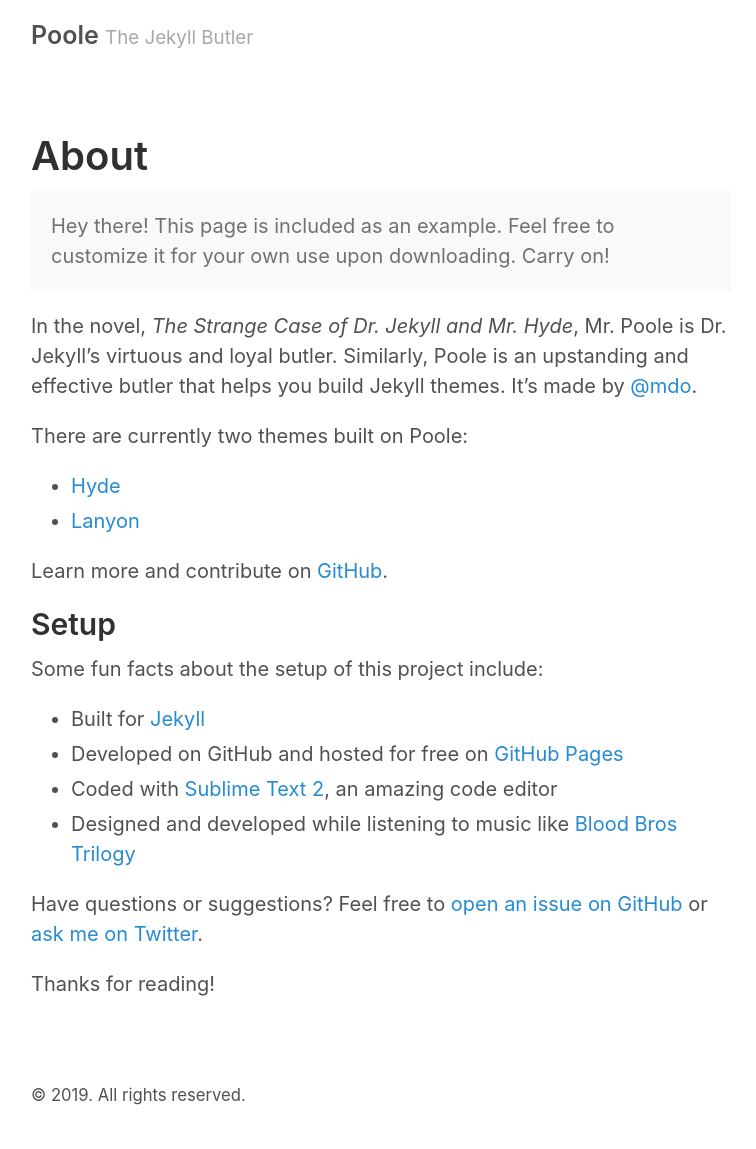
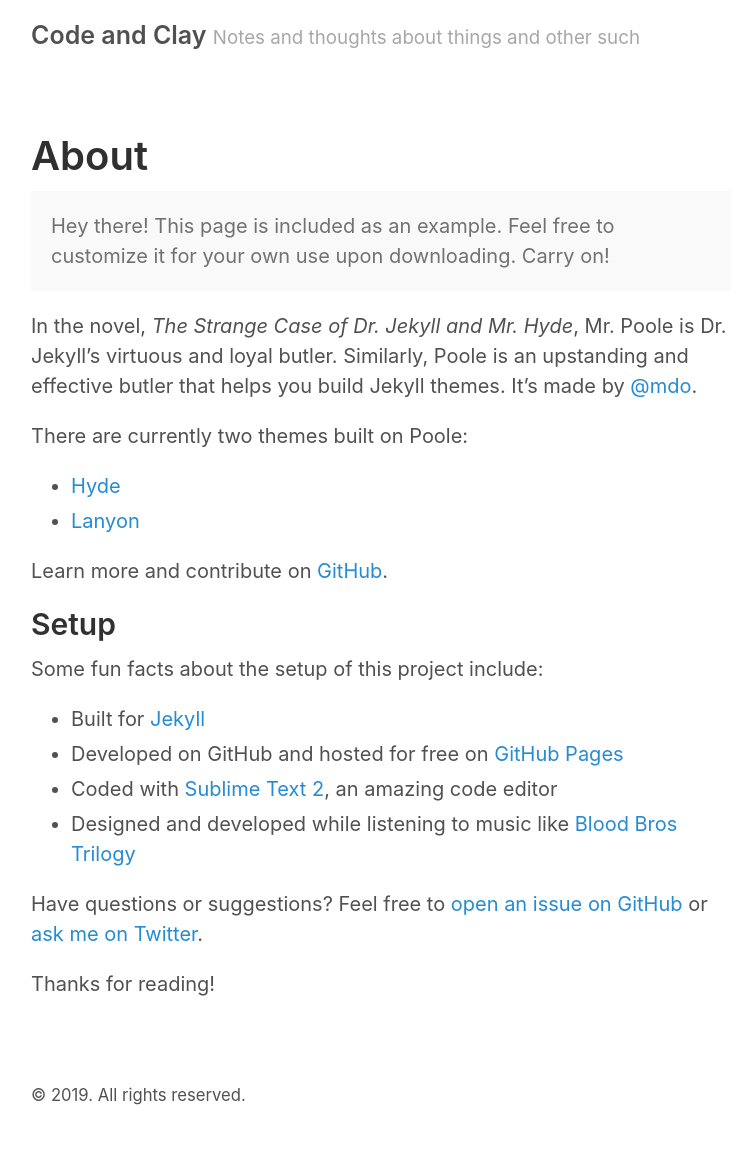
Before and after one commit to codeandclay/code_and_clay_blog, a Jekyll site: the page built from about.md, in a window 1280 px wide. Shown: the whole page, without its empty margins (259-1015 px from the left). Built offline with Jekyll 4.4.1, drawn with Linux system fonts in a browser that asks for light colours.

Commit message:
Personalize config file

```diff
--- a/_config.yml
+++ b/_config.yml
@@ -2,9 +2,9 @@
 permalink:           pretty
 
 # Setup
-title:               Poole
-tagline:             The Jekyll Butler
-url:                 http://getpoole.com
+title:               Code and Clay
+tagline:             Notes and thoughts about things and other such
+url:                 http://www.codeandclay.com
 paginate:            1
 baseurl:             ""
 
@@ -17,9 +17,8 @@ sass:
 
 # About/contact
 author:
-  name:              Mark Otto
-  url:               https://twitter.com/mdo
-  email:             markdotto@gmail.com
+  name:              O Denman
+  email:             oliver@codeandclay.com
 
 # Custom vars
 version:             2.0.0
```
